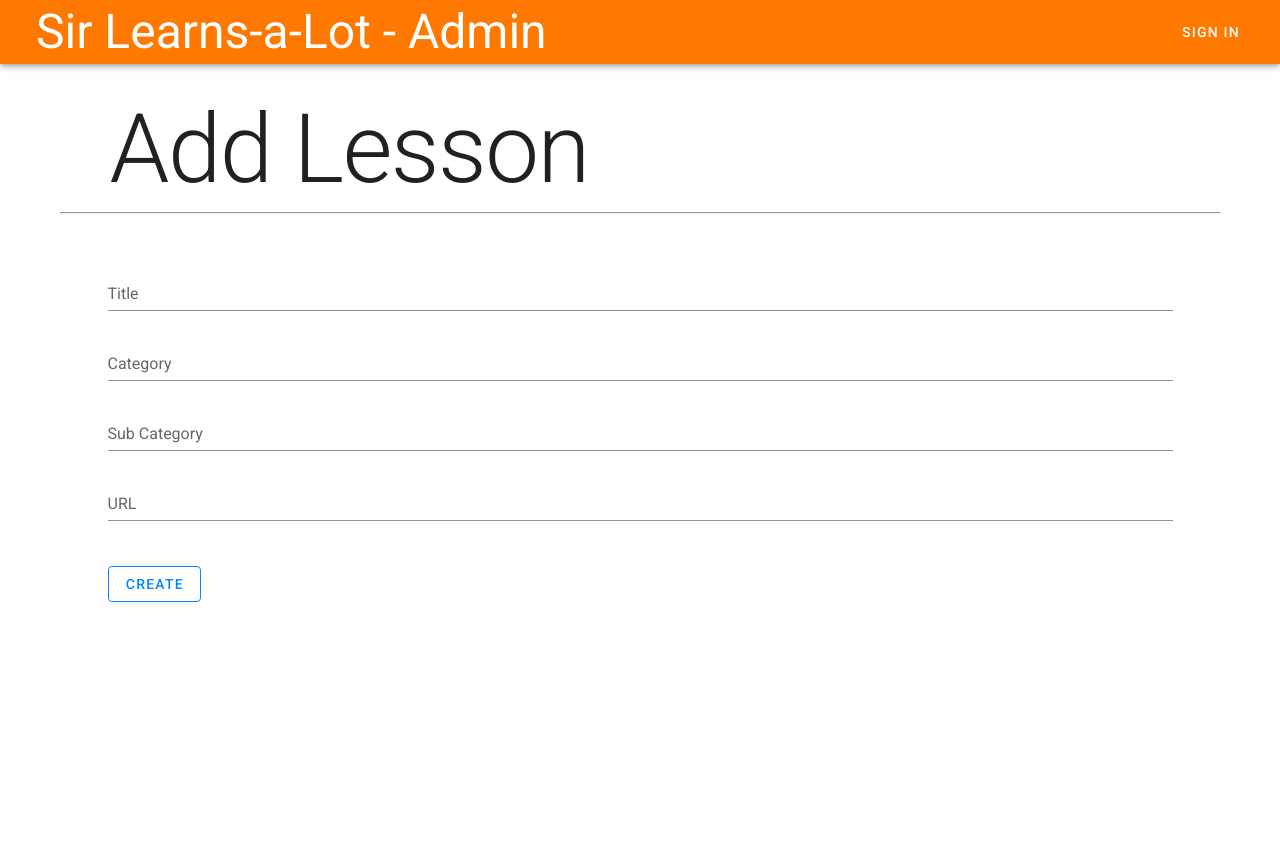
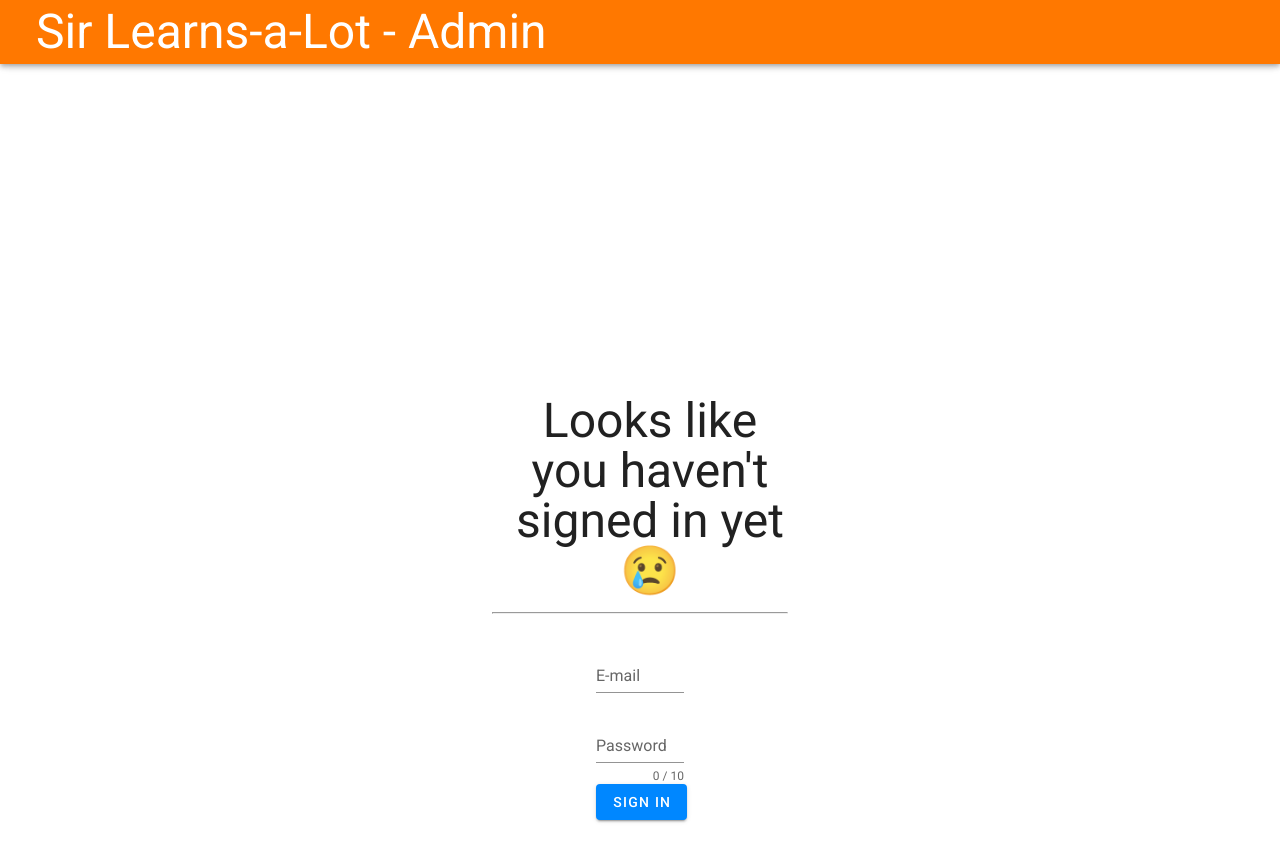
Before and after one commit to DarkGenius2409/learns-a-lot-admin, a Vue app: page /#/add in a window 1280 px wide. Before the commit this address led to /#/add. Before the commit the page ends 800 px from the top, so only its background shows below. Built offline with nearby package versions, Linux system fonts and the light colour scheme.

Commit message:
adding auth

```diff
--- a/src/App.vue
+++ b/src/App.vue
@@ -7,34 +7,86 @@
 
       <v-spacer></v-spacer>
 
-      <v-btn text @click="signIn" v-if="!signedIn">
-        <span class="mr-2">Sign In</span>
+      <v-btn text @click="signOut" v-if="signedIn">
+        <span class="mr-2">Sign Out</span>
       </v-btn>
-      <!-- <v-btn text @click="signOut" v-if="signedIn">
-        <span class="mr-2">Sign Out</span>
-      </v-btn> -->
     </v-app-bar>
 
     <v-main>
-      <router-view />
+      <router-view v-if="signedIn" />
+      <div class="container center" v-if="!signedIn">
+        <h1 class="display-2 signIn">Looks like you haven't signed in yet😢</h1>
+        <hr />
+        <v-form
+          ref="form"
+          v-model="valid"
+          lazy-validation
+          class="signInForm mx-auto"
+        >
+          <v-text-field
+            v-model="email"
+            :rules="emailRules"
+            label="E-mail"
+            required
+          ></v-text-field>
+
+          <v-text-field
+            v-model="password"
+            :counter="10"
+            :rules="nameRules"
+            label="Password"
+            required
+          ></v-text-field>
+
+          <v-btn color="secondary" class="mr-4" @click="signIn">
+            Sign In
+          </v-btn>
+        </v-form>
+      </div>
     </v-main>
   </v-app>
 </template>
 
 <script>
+import firebase from "./firebase";
+import { signInWithEmailAndPassword, signOut } from "firebase/auth";
+
 export default {
   name: "App",
 
   data() {
     return {
       signedIn: false,
+      email: "",
+      password: "",
     };
   },
-  // methods: {
-  //   signIn: function () {
-  //     this.signedIn = !this.signedIn;
-  //   },
-  // },
+  methods: {
+    signIn: function () {
+      this.signedIn = true;
+      signInWithEmailAndPassword(firebase.auth, this.email, this.password)
+        .then((userCredential) => {
+          // Signed in
+          const user = userCredential.user;
+          // ...
+        })
+        .catch((error) => {
+          const errorCode = error.code;
+          const errorMessage = error.message;
+          console.error("Error signing in: ", errorCode, errorMessage);
+        });
+      this.$forceUpdate();
+    },
+    signOut: function () {
+      this.signedIn = false;
+      signOut(firebase.auth).catch((error) => {
+        const errorCode = error.code;
+        const errorMessage = error.message;
+        console.error("Error signing out: ", errorCode, errorMessage);
+      });
+      this.$mount();
+    },
+  },
 };
 </script>
 
@@ -50,4 +102,23 @@ export default {
 .display-2 {
   margin-left: 20px;
 }
+
+.display-2.signIn {
+  margin-left: 20px;
+  margin-bottom: 1rem;
+}
+
+.container.center {
+  margin-top: 20rem;
+  text-align: center;
+  justify-content: center;
+  align-items: center;
+  width: 25%;
+  height: 50%;
+}
+
+.signInForm {
+  padding: 30px;
+  width: 50%;
+}
 </style>
--- a/src/firebase.js
+++ b/src/firebase.js
@@ -1,5 +1,6 @@
 import { initializeApp } from "firebase/app";
 import { getFirestore } from "firebase/firestore";
+import { getAuth } from "firebase/auth";
 
 const firebaseApp = initializeApp({
   apiKey: "AIzaSyDwwvVRfv-j1Xb6I6eafWvXOhTsbYoDPb8",
@@ -11,5 +12,6 @@ const firebaseApp = initializeApp({
 });
 
 const db = getFirestore();
+const auth = getAuth();
 
-export default { db };
+export default { db, auth };
```
